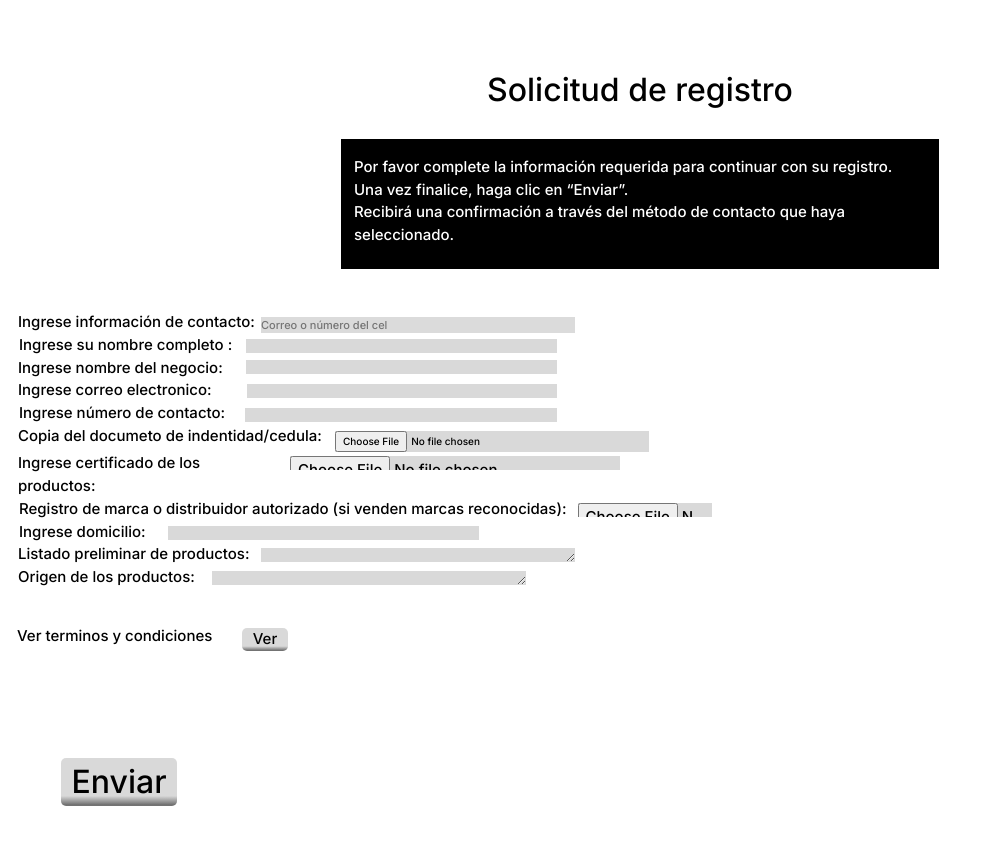
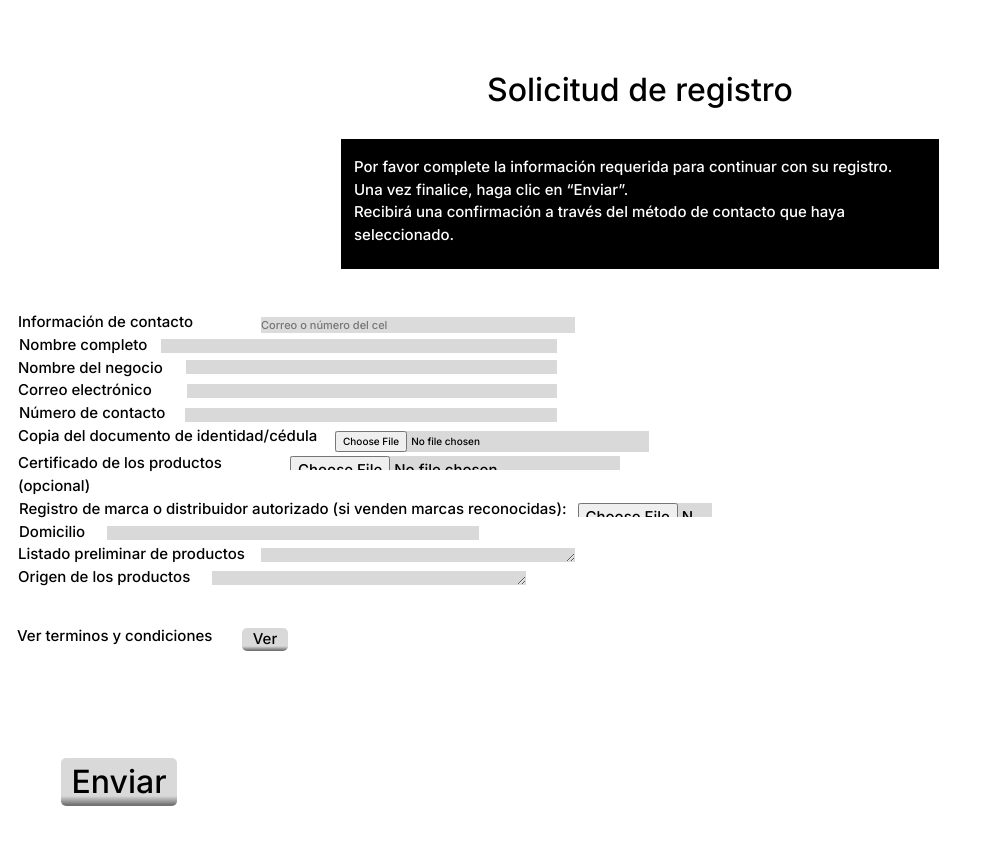
Before and after one commit to iiTzSebas/felskyel, a Django app: template felskyel/appfel/templates/solicitud-para-registro.html in a window 1280 px wide. Shown: the top 846 px of the page, without its empty margins (0-985 px from the left). Run offline with Django 5.2, Linux system fonts and the light colour scheme; the template is opened without the code that fills it, so the values that code supplies are empty.

Commit message:
Update solicitud-para-registro.html

```diff
--- a/felskyel/appfel/templates/solicitud-para-registro.html
+++ b/felskyel/appfel/templates/solicitud-para-registro.html
@@ -1,6 +1,6 @@
 {% load static %}
 <!DOCTYPE html>
-<html>
+<html lang="es">
 <head>
   <meta charset="utf-8" />
 	<meta name="viewport" content="width=device-width, initial-scale=1, shrink-to-fit=no">
@@ -8,6 +8,7 @@
 	<link rel="stylesheet" href="{% static 'appfel/css/reset.css' %}" />
 	<link rel="stylesheet" href="{% static 'appfel/css/global.css' %}" />
 	<link rel="stylesheet" href="{% static 'appfel/css/solicitud-para-registro.css' %}" />
+	<title>Solicitud de Registro para Proveedor</title>
 
 </head>
 
@@ -20,68 +21,69 @@
 
 	</div>
 
-	<form method="POST" enctype="multipart/form-data">
+	{# Usar la etiqueta {% url %} hace que el formulario sea más robusto ante cambios en urls.py #}
+	<form method="POST" action="{% url 'solicitud_proveedor' %}" enctype="multipart/form-data">
 	{% csrf_token %}
 	<div class="row1">
-		<label class="text-c">Ingrese información de contacto:</label>
-		<input type="text" name="contacto" class="correo-o-numero" placeholder="Correo o número del cel" required>
+		<label for="contacto" class="text-c">Información de contacto</label>
+		<input type="text" id="contacto" name="contacto" class="correo-o-numero" placeholder="Correo o número del cel" required>
 	</div>
 
 	<div class="row-b row2">
-		<label class="text-ingrese">Ingrese su nombre completo :</label>
-		<input type="text" name="nombre_completo" class="row-rect2" required>
+		<label for="nombre_completo" class="text-ingrese">Nombre completo</label>
+		<input type="text" id="nombre_completo" name="nombre_completo" class="row-rect2" required>
 	</div>
 
 	<div class="row-b row3">
-		<label class="text-ingrese">Ingrese nombre del negocio:</label>
-		<input type="text" name="nombre_negocio" class="row-rect2" required>
+		<label for="nombre_negocio" class="text-ingrese">Nombre del negocio</label>
+		<input type="text" id="nombre_negocio" name="nombre_negocio" class="row-rect2" required>
 	</div>
 
 	<div class="row-b row4">
-		<label class="text-ingrese">Ingrese correo electronico:</label>
-		<input type="email" name="email" class="row-rect2" required>
+		<label for="email" class="text-ingrese">Correo electrónico</label>
+		<input type="email" id="email" name="email" class="row-rect2" required>
 	</div>
 
 	<div class="row-b row5">
-		<label class="text-ingrese">Ingrese número de contacto:</label>
-		<input type="tel" name="telefono" class="row-rect2" required>
+		<label for="telefono" class="text-ingrese">Número de contacto</label>
+		<input type="tel" id="telefono" name="telefono" class="row-rect2" required>
 	</div>
 
 	<div class="row6">
-		<label class="text-c">Copia del documeto de indentidad/cedula:</label>
-		<input type="file" name="documento_identidad" class="documento" required>
+		<label for="documento_identidad" class="text-c">Copia del documento de identidad/cédula</label>
+		<input type="file" id="documento_identidad" name="documento_identidad" class="documento" accept=".pdf,.jpg,.png" required>
 	</div>
 
 	<div class="row-b row7">
-		<label class="text-ingrese">Ingrese certificado de los productos:</label>
-		<input type="file" name="certificado_productos" class="row-rect2">
+		<label for="certificado_productos" class="text-ingrese">Certificado de los productos (opcional)</label>
+		<input type="file" id="certificado_productos" name="certificado_productos" class="row-rect2" accept=".pdf,.jpg,.png">
 	</div>
 
 	<div class="row8">
-		<label class="text-ingrese text-registro-de">
+		<label for="registro_marca" class="text-ingrese text-registro-de">
 			Registro de marca o distribuidor autorizado (si venden marcas reconocidas):
 		</label>
-		<input type="file" name="registro_marca" class="rect-b rect-right">
+		<input type="file" id="registro_marca" name="registro_marca" class="rect-b rect-right" accept=".pdf,.jpg,.png">
 	</div>
 
 	<div class="row-b row9">
-		<label class="text-ingrese">Ingrese domicilio:</label>
-		<input type="text" name="domicilio" class="row-rect2" required>
+		<label for="domicilio" class="text-ingrese">Domicilio</label>
+		<input type="text" id="domicilio" name="domicilio" class="row-rect2" required>
 	</div>
 
 	<div class="row-c row10">
-		<label class="text-ingrese">Listado preliminar de productos:</label>
-		<textarea name="listado_productos" class="rect-b"></textarea>
+		<label for="listado_productos" class="text-ingrese">Listado preliminar de productos</label>
+		<textarea id="listado_productos" name="listado_productos" class="rect-b"></textarea>
 	</div>
 
 	<div class="row-c row11">
-		<label class="text-ingrese">Origen de los productos:</label>
-		<textarea name="origen_productos" class="rect-b"></textarea>
+		<label for="origen_productos" class="text-ingrese">Origen de los productos</label>
+		<textarea id="origen_productos" name="origen_productos" class="rect-b"></textarea>
 	</div>
 
 	<div class="row12">
 		<p class="text-ingrese">Ver terminos y condiciones</p>
-		<a href="#" class="btn-ver hover-bright" target="_blank">Ver</a>
+		<a href="{% url 'terminos_y_condiciones' %}" class="btn-ver hover-bright" target="_blank">Ver</a>
 	</div>
 
 	<button type="submit" class="btn-bottom hover-bright">Enviar</button>
```
